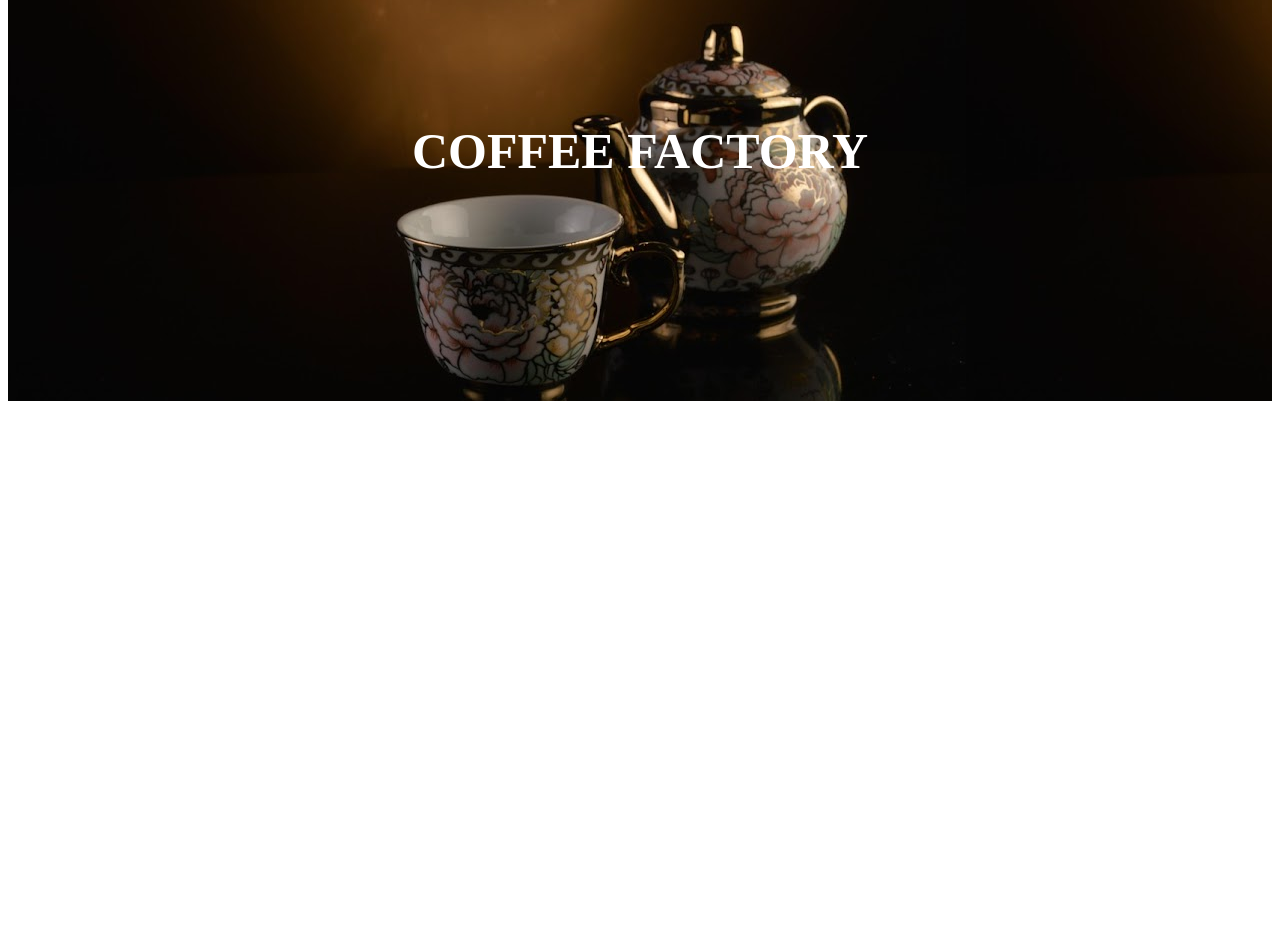
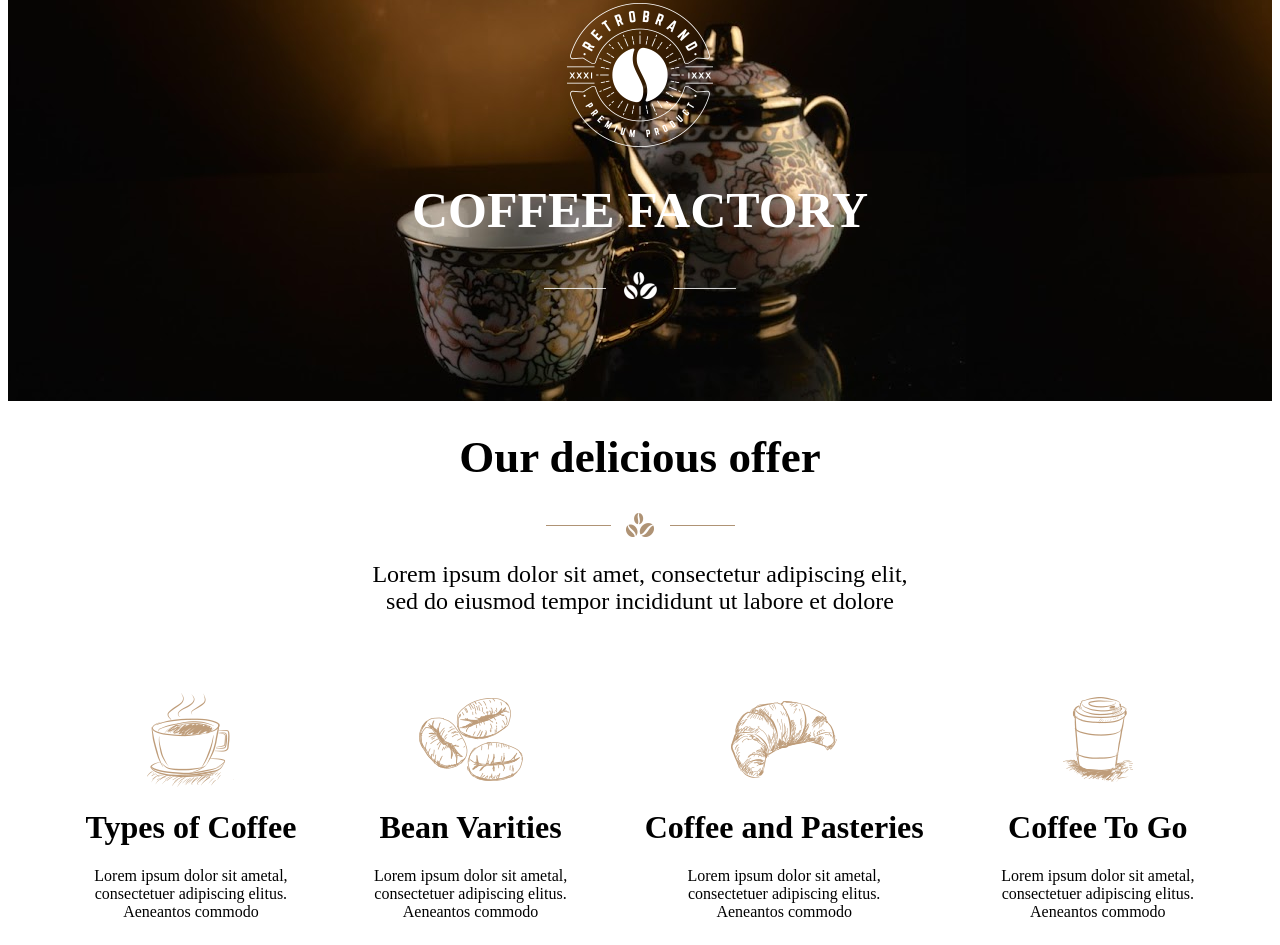
Before and after one commit to namrataswamy2006-maker/Coffee-Website, a plain HTML site: page index.html in a window 1280 px wide. Shown: the part 225-1170 px from the top of the page. Before the commit the page ends 800 px from the top, so only its background shows below. Drawn offline with Linux system fonts and the light colour scheme.

Commit message:
Add files via upload

```diff
--- a/index.html
+++ b/index.html
@@ -5,7 +5,7 @@
     <style>
         header{
             height: 100px;
-            background-color: rgb(24, 4, 4);
+            background-color: black;
             background-size: cover;
             background-position: center;
             align-items: center;
@@ -35,11 +35,17 @@
             align-items: center;
             justify-content: center;
         }
+        #third{
+            display: flex;
+            align-items: center;
+            justify-content: space-evenly;
+        }
     </style>`
 
     <body>
         <header>
-            <img src="coffee.png" alt="Logo Light" width="140">
+
+            <img src="logo-light.png" alt="Logo Light" width="140">
             <div id="div-pages" style="width: 60%;">
                 <a href="index.html">Home</a>
                 <a href="about.html">About</a>
@@ -49,7 +55,59 @@
             </div>
         </header>
         <div id="first">
+                 <img src="h1-slider-img-1.png" alt="slider">
             <h1 style="color: white;  font-size: 50px;">COFFEE FACTORY</h1>
+            <img src="slider-separator-img.png" alt="slider-separator">
         </div>
+        <center>
+            <div id="second">
+                <h1 style="font-size: 45px;">Our delicious offer</h1>
+                <img src="title-separator.png" alt="title-separator">
+                <p style="font-size: 24px;">Lorem ipsum dolor sit amet, consectetur adipiscing elit, <br>
+                    sed do eiusmod tempor incididunt ut labore et dolore </p>
+            </div>
+        </center>
+        <br><br><br>
+
+        <center>
+            <div id="third">
+            <div>
+            <img
+            src="h2-custom-icon-5.png" alt="h2-custom-icon-5">
+
+            <h1>Types of Coffee</h1>
+
+            <p>Lorem ipsum dolor sit ametal,<br>
+                consectetuer adipiscing elitus.<br>
+                 Aeneantos commodo</p>
+            </div>
+
+            <div>
+                <img
+                src="h2-custom-icon-6.png" alt="h2-custom-icon-6">
+                <h1>Bean Varities</h1>
+                <p>Lorem ipsum dolor sit ametal, <br>
+                consectetuer adipiscing elitus. <br>
+                 Aeneantos commodo</p>
+
+            </div>
+
+            <div>
+                <img
+                src="h2-custom-icon-7.png" alt="h2-custom-icon-7">
+                <h1>Coffee and Pasteries</h1>
+                <p>Lorem ipsum dolor sit ametal, <br>
+                consectetuer adipiscing elitus.<br>
+                 Aeneantos commodo</p>
+            </div>
+
+            <div>
+                  <img src="h2-custom-icon-8.png" alt="h2-custom-icon-8">
+                  <h1>Coffee To Go</h1>
+                  <p>Lorem ipsum dolor sit ametal,<br>
+                consectetuer adipiscing elitus.<br>
+                 Aeneantos commodo</p>
+            </div>
+        </center>
     </body>
 </html>
```
Also changed, not shown: h1-slider-img-1.png (added), h2-custom-icon-5.png (added), h2-custom-icon-6.png (added), h2-custom-icon-7.png (added), h2-custom-icon-8.png (added), logo-light.png (added), slider-separator-img.png (added), title-separator.png (added).
